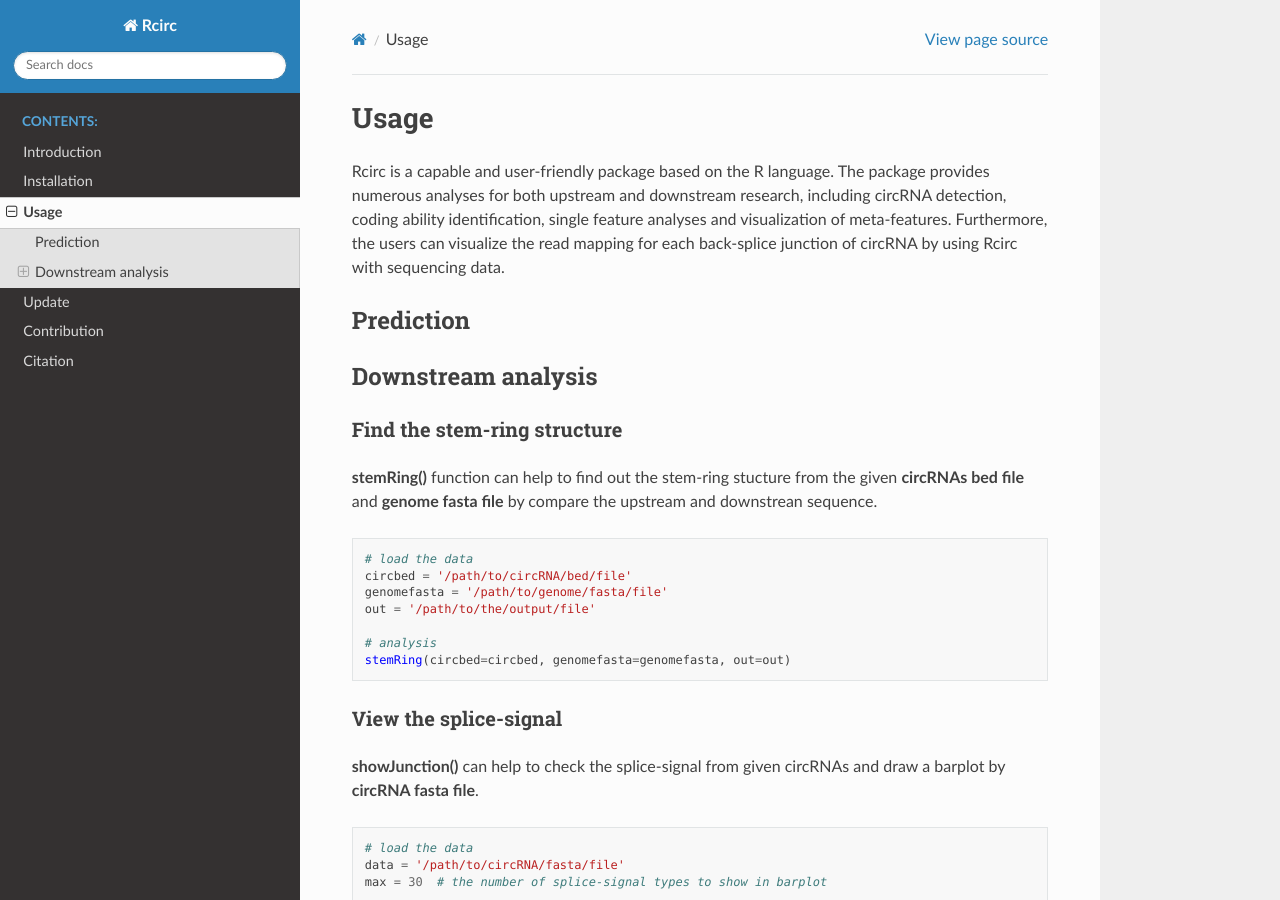
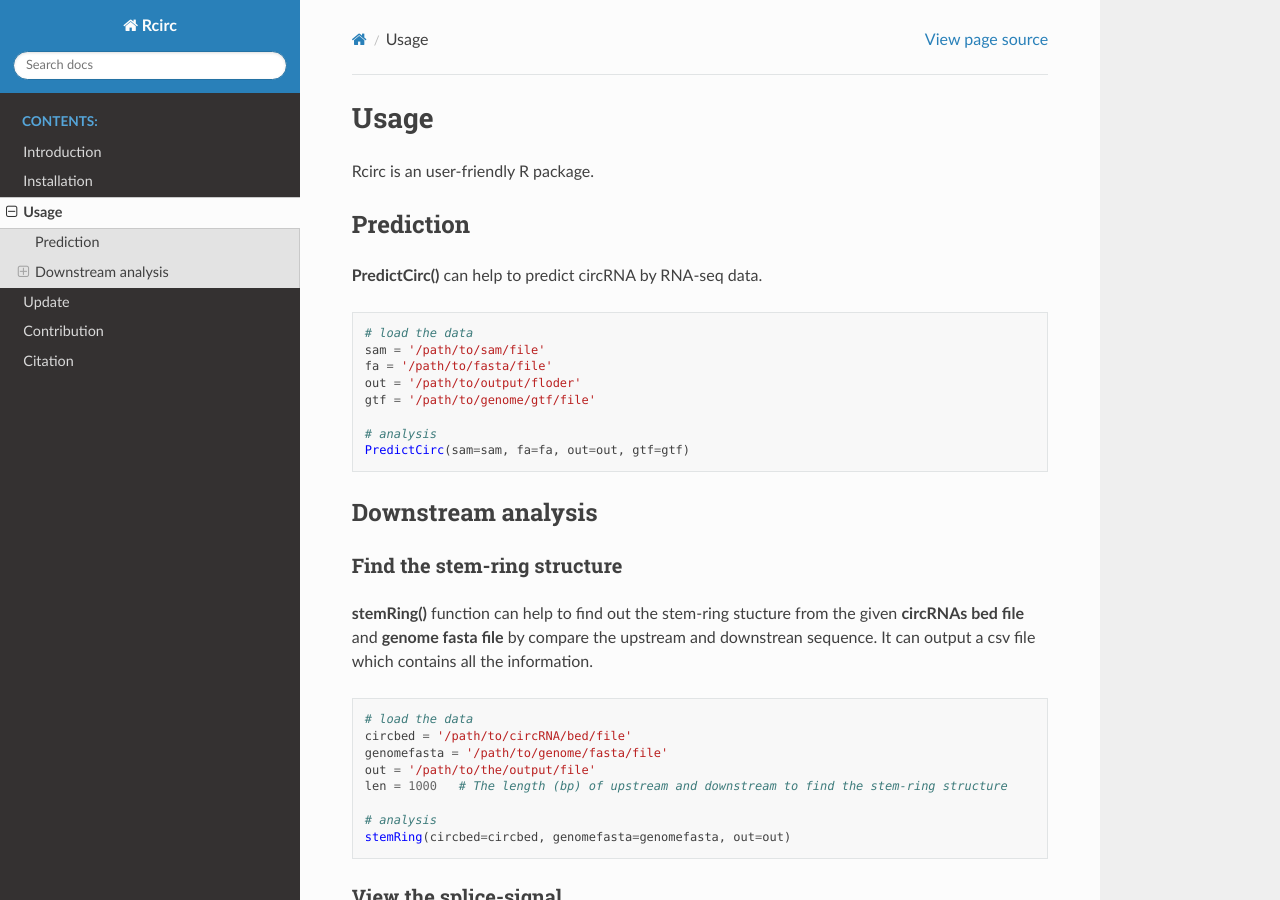
Before and after one commit to PSSUN/Rcirc_doc, a Sphinx documentation site: the page built from source/Usage/Usage.md, in a window 1280 px wide and 900 px high. Built offline with Sphinx 7.4.7 and the Read the Docs theme 2.0.0, drawn with Linux system fonts in a browser that asks for light colours.

Commit message:
Update Usage.md

````diff
--- a/source/Usage/Usage.md
+++ b/source/Usage/Usage.md
@@ -1,18 +1,34 @@
 # Usage
-Rcirc is a capable and user-friendly package based on the R language. The package provides numerous analyses for both upstream and downstream research, including circRNA detection, coding ability identification, single feature analyses and visualization of meta-features. Furthermore, the users can visualize the read mapping for each back-splice junction of circRNA by using Rcirc with sequencing data.
+Rcirc is an user-friendly R package.
 
 ## Prediction
+
+**PredictCirc()** can help to predict circRNA by RNA-seq data.
+
+```R
+# load the data
+sam = '/path/to/sam/file'
+fa = '/path/to/fasta/file'
+out = '/path/to/output/floder'
+gtf = '/path/to/genome/gtf/file'
+
+# analysis
+PredictCirc(sam=sam, fa=fa, out=out, gtf=gtf)
+
+```
 
 ## Downstream analysis
 
 ### Find the stem-ring structure
 
-**stemRing()** function can help to find out the stem-ring stucture from the given **circRNAs bed file** and **genome fasta file** by compare the upstream and downstrean sequence.
+**stemRing()** function can help to find out the stem-ring stucture from the given **circRNAs bed file** and **genome fasta file** by compare the upstream and downstrean sequence. It can output a csv file which contains all the information.
+
 ```R
 # load the data
 circbed = '/path/to/circRNA/bed/file'
 genomefasta = '/path/to/genome/fasta/file'
 out = '/path/to/the/output/file'
+len = 1000   # The length (bp) of upstream and downstream to find the stem-ring structure
 
 # analysis
 stemRing(circbed=circbed, genomefasta=genomefasta, out=out)
````
